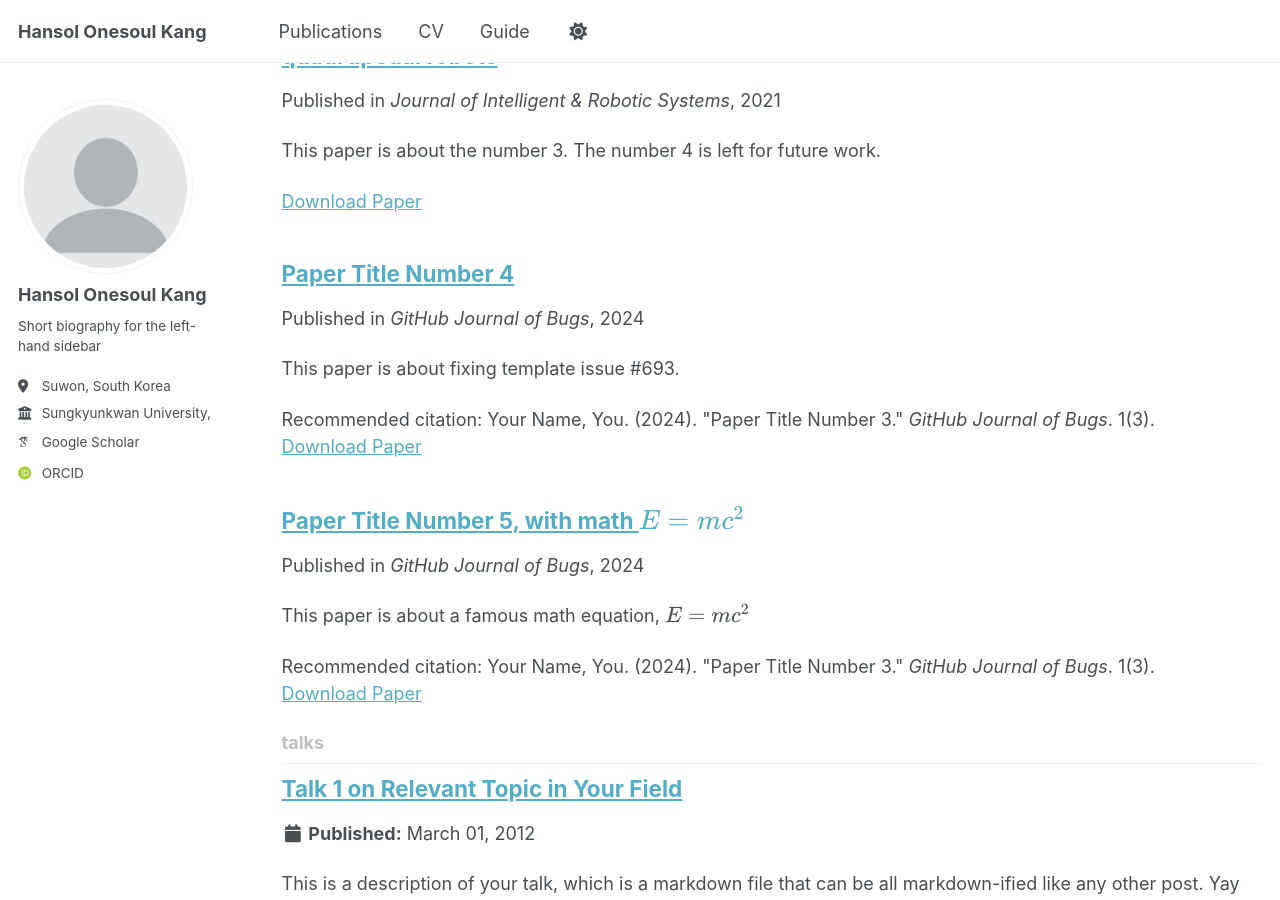
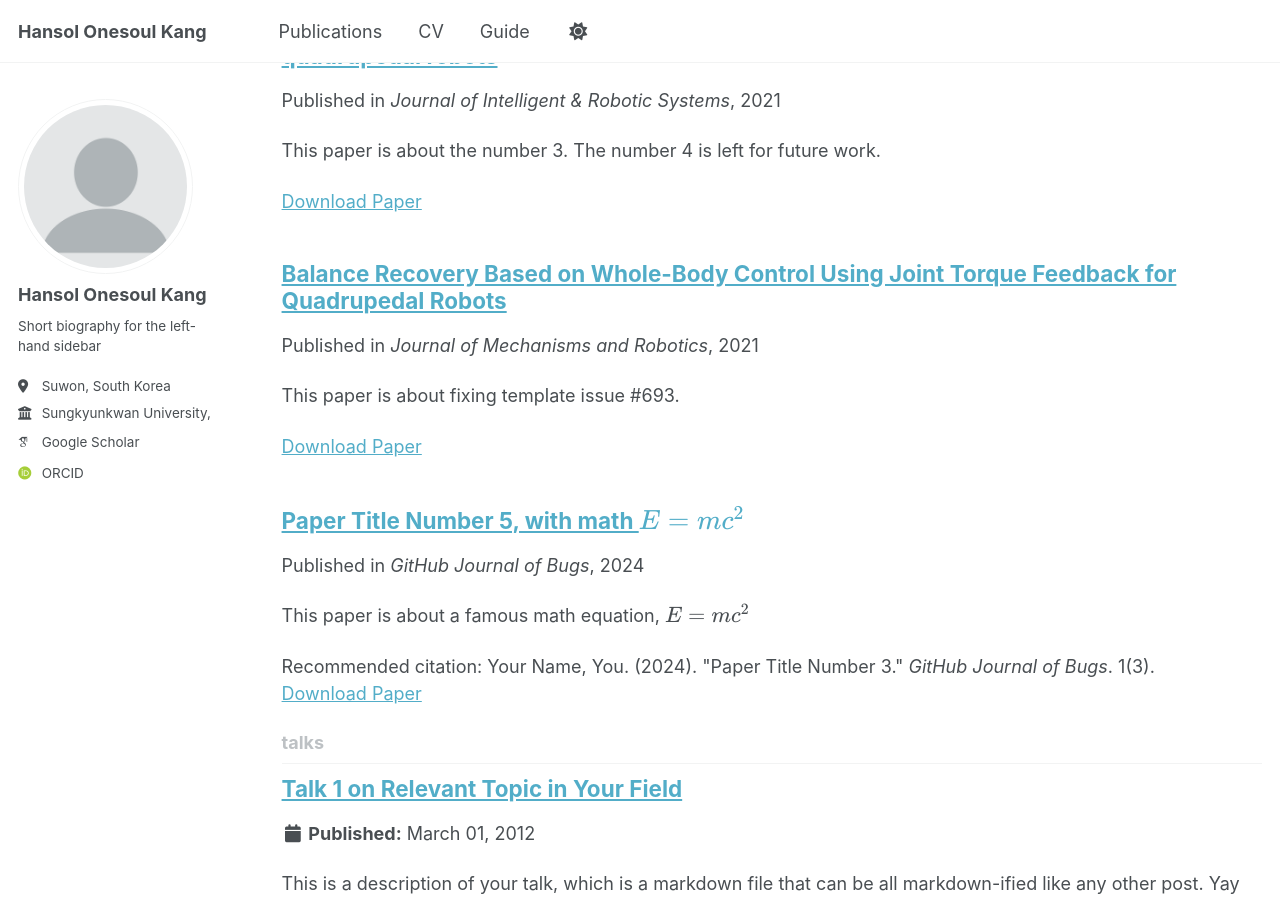
Before and after one commit to OnesoulKang/onesoulkang.github.io, a Jekyll site: the page built from _pages/collection-archive.html, in a window 1280 px wide and 900 px high, scrolled down 1601 px. Built offline with Jekyll 4.4.1, drawn with Linux system fonts in a browser that asks for light colours; some web fonts are replaced; a script that is not in the unit is left out.

Commit message:
Update and rename 2024-02-17-paper-title-number-4.md to 2021-07-06-Lee-JMR.md

```diff
--- a/_publications/2024-02-17-paper-title-number-4.md
+++ b/_publications/2021-07-06-Lee-JMR.md
@@ -1,13 +1,12 @@
 ---
-title: "Paper Title Number 4"
+title: "Balance Recovery Based on Whole-Body Control Using Joint Torque Feedback for Quadrupedal Robots"
 collection: publications
-category: conferences
-permalink: /publication/2024-02-17-paper-title-number-4
+category: manuscript
+permalink: /publication/2021-07-06-Lee-JMR.md
 excerpt: 'This paper is about fixing template issue #693.'
-date: 2024-02-17
-venue: 'GitHub Journal of Bugs'
-paperurl: 'http://academicpages.github.io/files/paper3.pdf'
-citation: 'Your Name, You. (2024). &quot;Paper Title Number 3.&quot; <i>GitHub Journal of Bugs</i>. 1(3).'
+date: 2021-07-06
+venue: 'Journal of Mechanisms and Robotics'
+paperurl: 'https://asmedigitalcollection.asme.org/mechanismsrobotics/article-abstract/13/5/050910/1109856/Balance-Recovery-Based-on-Whole-Body-Control-Using'
 ---
 
 The contents above will be part of a list of publications, if the user clicks the link for the publication than the contents of section will be rendered as a full page, allowing you to provide more information about the paper for the reader. When publications are displayed as a single page, the contents of the above "citation" field will automatically be included below this section in a smaller font.
```
